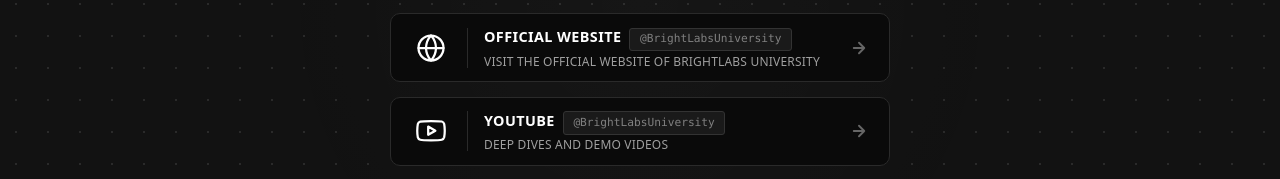
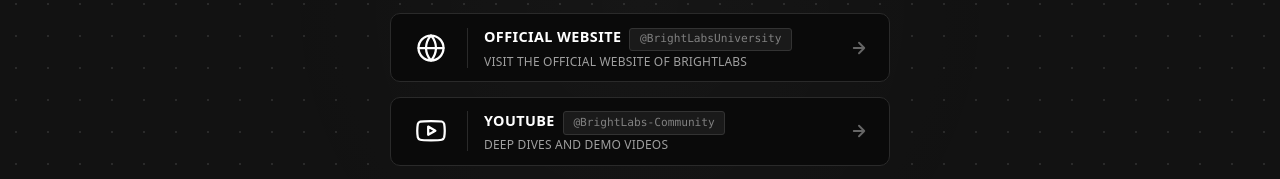
Before and after one commit to WilburStanley/brightlabs-portal, a React (Vite) app: page / in a window 1280 px wide. Shown: the part 396-575 px from the top of the page. Built offline with nearby package versions, Linux system fonts and the light colour scheme.

Commit message:
updated socials

```diff
--- a/src/data/socials.js
+++ b/src/data/socials.js
@@ -3,7 +3,7 @@
     id: 'gumroad',
     name: 'Gumroad',
     handle: 'brightlabsuniversity',
-    url: 'https://brightlabsuniversity.gumroad.com',
+    url: 'https://brightlabs.gumroad.com',
     icon: 'Gumroad',
     description: 'Software Tools and Books'
   },
@@ -13,13 +13,13 @@
     handle: '@BrightLabsUniversity',
     url: 'https://brightlabs-official-website.vercel.app',
     icon: 'Website',
-    description: 'VISIT THE OFFICIAL WEBSITE OF BRIGHTLABS UNIVERSITY'
+    description: 'VISIT THE OFFICIAL WEBSITE OF BRIGHTLABS'
   },
   {
     id: 'youtube',
     name: 'YouTube',
-    handle: '@BrightLabsUniversity',
-    url: 'https://www.youtube.com/@BrightLabsUniversity',
+    handle: '@BrightLabs-Community',
+    url: 'https://www.youtube.com/@BrightLabs-Community',
     icon: 'Youtube',
     description: 'DEEP DIVES AND DEMO VIDEOS'
   },
```
